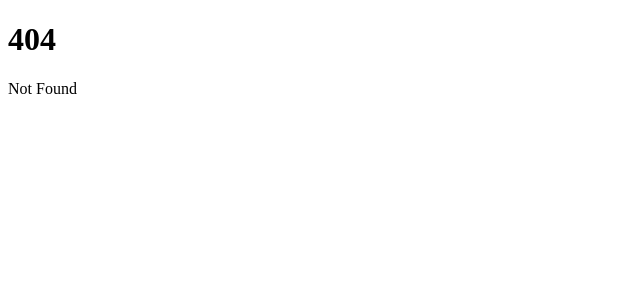
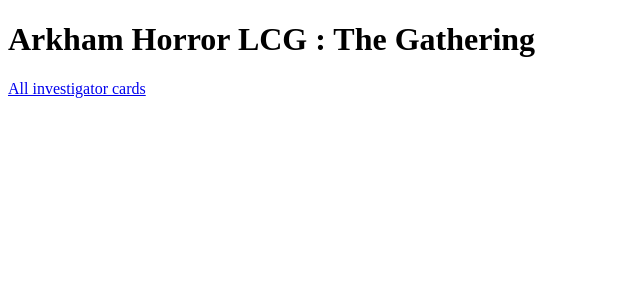
Before and after one commit to boutchitos/ahlcg-the-gathering, a SvelteKit app: page / in a window 1280 px wide. Before the commit this address had no page. Shown: the top 300 px of the page, without its empty margins (0-640 px from the left). Built offline with nearby package versions, Linux system fonts and the light colour scheme.

Commit message:
Bring back an home page

```diff
--- /dev/null
+++ b/src/routes/+page.svelte
@@ -0,0 +1,2 @@
+<h1>Arkham Horror LCG : The Gathering</h1>
+<a href="/cards">All investigator cards</a>
```
